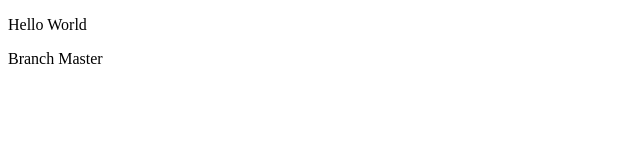
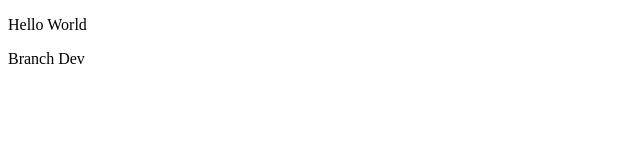
Before and after one commit to ahmedrasyid/tutorial-git, a plain HTML site: page index.html in a window 1280 px wide. Shown: the full height of the page, 0-640 px from the left. Drawn offline with Linux system fonts and the light colour scheme.

Commit message:
Menambahkan index di branch dev

```diff
--- a/index.html
+++ b/index.html
@@ -5,6 +5,6 @@
 </head>
 <body>
 		<p> Hello World </p>
-		<p> Branch Master </p>
+		<p> Branch Dev </p>
 </body>
 </html>
```
